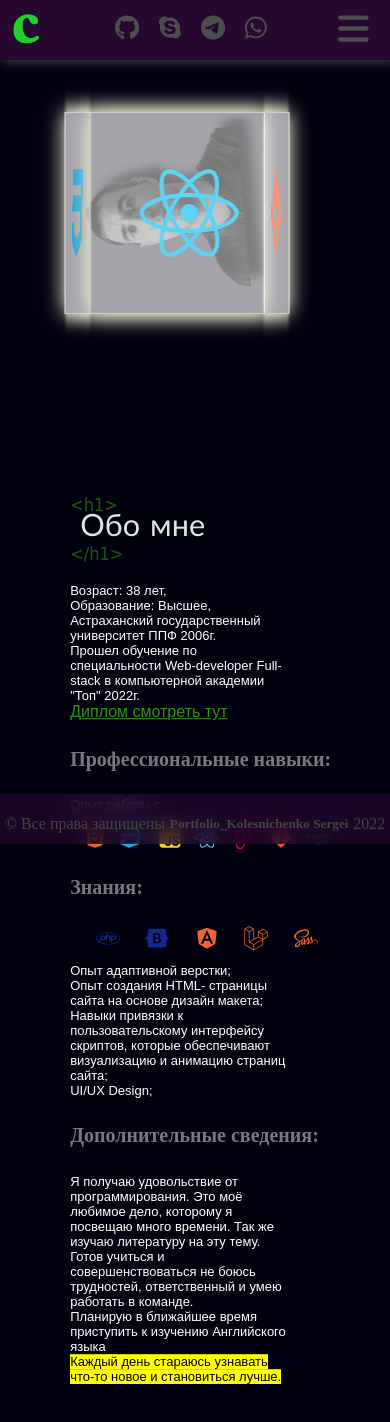
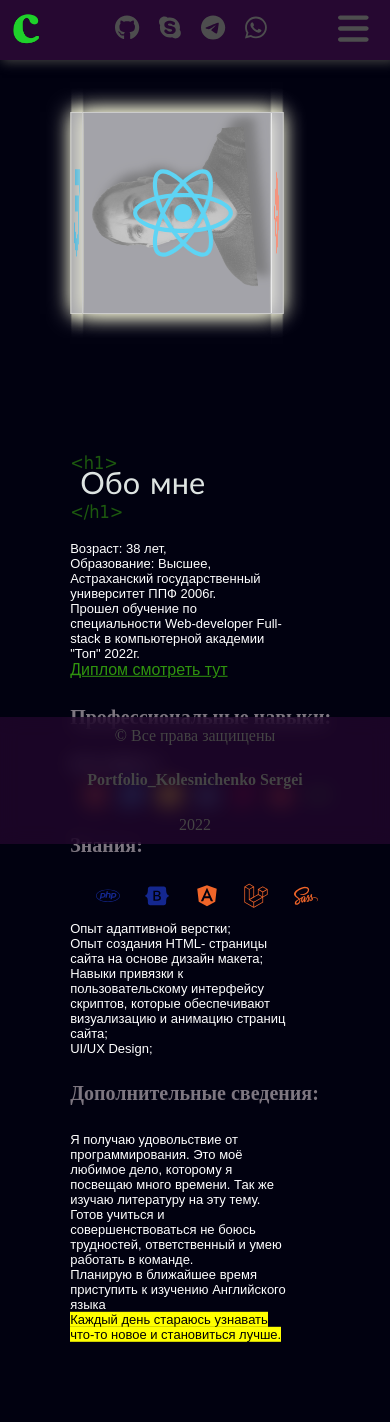
Before and after one commit to Sergastra/Portfolio_Kolesnichenko_Sergei, a React (Create React App) app: page /about in a window 390 px wide. Shown: the top 1422 px of the page. Before the commit the page ends 1384 px from the top, so only its background shows below. Built offline with nearby package versions, Linux system fonts and the light colour scheme.

Commit message:
Developed and added futter

```diff
--- a/public/index.html
+++ b/public/index.html
@@ -4,7 +4,7 @@
     <meta charset="utf-8" />
     <meta name="viewport" content="width=device-width, initial-scale=1" />
     <meta name="Copyright" content="Колесниченко Сергей Владимирович">
-    <link rel="icon"  href="faveicon.ico">
+    <link rel="icon"  href="logo-s.png">
     <title>Portfolio_Kolesnichenko Sergei</title>
   </head>
   <body>
--- a/src/components/Footer/index.scss
+++ b/src/components/Footer/index.scss
@@ -14,5 +14,20 @@
         display: flex;
         justify-content: space-evenly;
         align-items: center;
+
+        h5 {
+            font-size: 16px;
+        }
     }
 }
+
+@media screen and (max-width: 746px) {
+    .footer {
+        height: fit-content;
+
+        .sub {
+            flex-direction: column;
+            padding: 10px;
+        }
+    }
+}
--- a/src/components/Layout/index.scss
+++ b/src/components/Layout/index.scss
@@ -82,7 +82,7 @@
     width: 45%;
     vertical-align: middle;
     display: table-cell;
-    max-height: 90%;
+    // max-height: 90%;
 
 
     h1 {
@@ -186,12 +186,13 @@
   .about-page {
     .text-zone {
       left: 18%;
-      top: 100%;
+      top: 130%;
       transform: translateY(-50%);
       width: 70%;
       vertical-align: middle;
       display: table-cell;
-      max-height: 90%;
+      height: 160vh;
+      max-height: none;
       overflow: visible;
 
       h1 {
@@ -323,12 +324,15 @@
 
 @media screen and (max-width:746px) {
   .contact-page {
+
+
     .text-zone {
       transform: translateY(-50%);
       transition: .5s;
       width: 70%;
-      height: 100vh;
-      top: 85%;
+      height: 110vh;
+      top: 95%;
+      max-height: none;
 
 
       h1 {
--- a/src/components/Projects/index.js
+++ b/src/components/Projects/index.js
@@ -103,12 +103,7 @@ const Projects = ()=> {
             <a className='link-project' href= "https://sergastra.github.io/AudioPlayer/" target="_blank" rel="noreferrer">Смотреть проект</a>
           </div>
         </span>
-
         <span style={{ '--i': 6 }}>
-          <img src={App_Weather} alt='' />
-        </span>
-
-        <span style={{ '--i': 7 }}>
           <img src={App_Weather} alt='app-weather' />
 
           <div className='overlay_text'>
--- a/src/components/Projects/index.scss
+++ b/src/components/Projects/index.scss
@@ -45,7 +45,7 @@
   height: 100%;
   transform-origin: center;
   transform-style: preserve-3d;
-  transform: rotateY(calc(var(--i) * 52deg)) translateZ(400px);
+  transform: rotateY(calc(var(--i) * 60deg)) translateZ(340px);
   -webkit-box-reflect: below 0px linear-gradient(transparent, transparent, rgba(0, 0, 0, 0.2666666667));
   border: 4px solid rgb(36 156 36);
   border-radius: 5px;
--- a/src/components/Sidebar/index.scss
+++ b/src/components/Sidebar/index.scss
@@ -206,7 +206,7 @@
             transition: all 0.5s ease;
             width: 100%;
             height: 100vh;
-            background-color: rgba(0, 0, 0, 0.877);
+            background-color: rgba(0, 0, 0);
 
         }
 
```
Also changed, not shown: public/logo-s.png (added), 1 other file (tests, documents, lock files or other folders).
